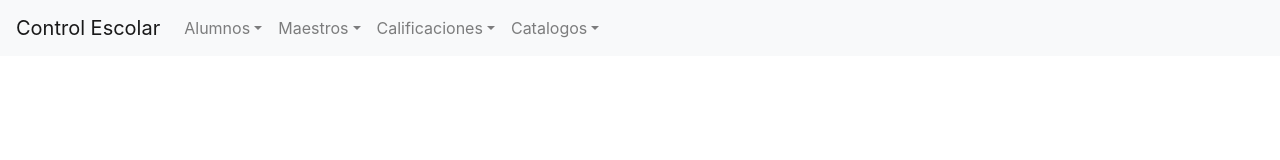
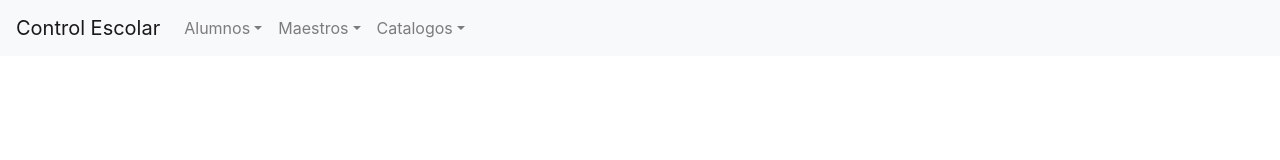
Before and after one commit to JesusIsaiasbuenocastro/controlescolarweb, a React (Create React App) app: page / in a window 1280 px wide. Shown: the top 160 px of the page. Built offline with nearby package versions, Linux system fonts and the light colour scheme.

Commit message:
Se actualiza la barra de navegacion

```diff
--- a/src/componentes/navbar.jsx
+++ b/src/componentes/navbar.jsx
@@ -32,16 +32,6 @@ const NavBar = () => {
       </li>
       <li className="nav-item dropdown">
         <a className="nav-link dropdown-toggle" href="#" role="button" data-toggle="dropdown" aria-expanded="false">
-          Calificaciones
-        </a>
-        <div className="dropdown-menu">
-          <Link className="dropdown-item" to="/calificaciones/altacalificacion">Nuevo</Link>
-          <div className="dropdown-divider"></div>
-          <Link className="dropdown-item" to="/calificaciones/consultacalificacion">Consultar</Link>
-        </div>
-      </li>
-      <li className="nav-item dropdown">
-        <a className="nav-link dropdown-toggle" href="#" role="button" data-toggle="dropdown" aria-expanded="false">
           Catalogos
         </a>
         <div className="dropdown-menu">
```
